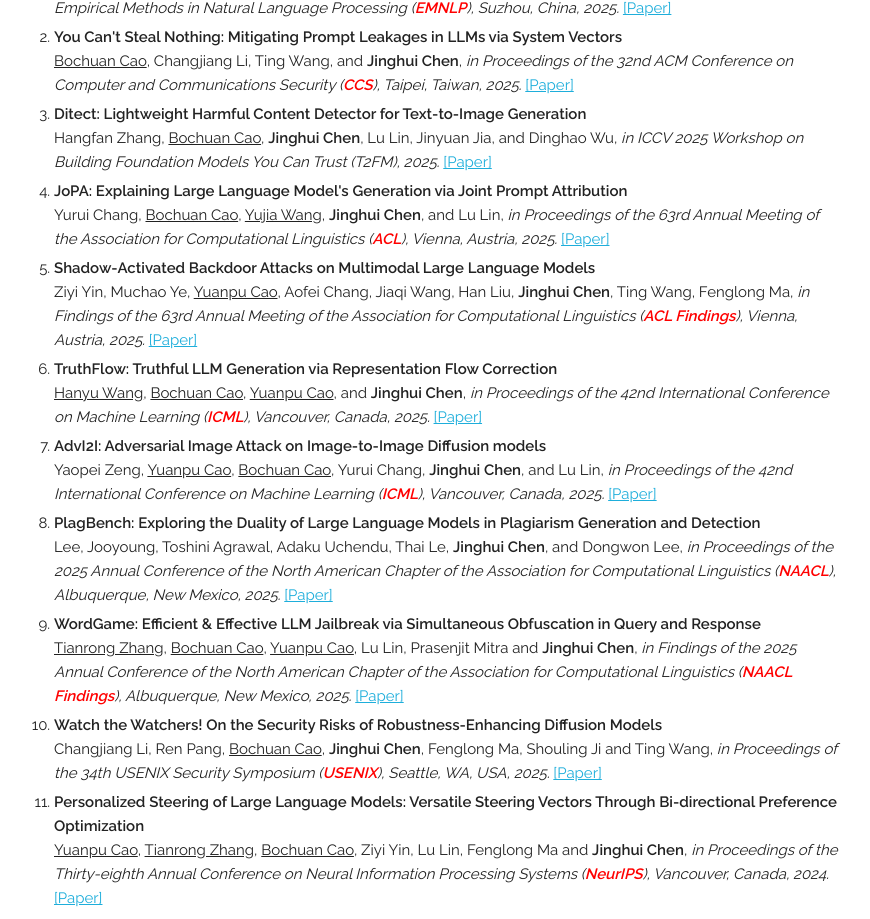
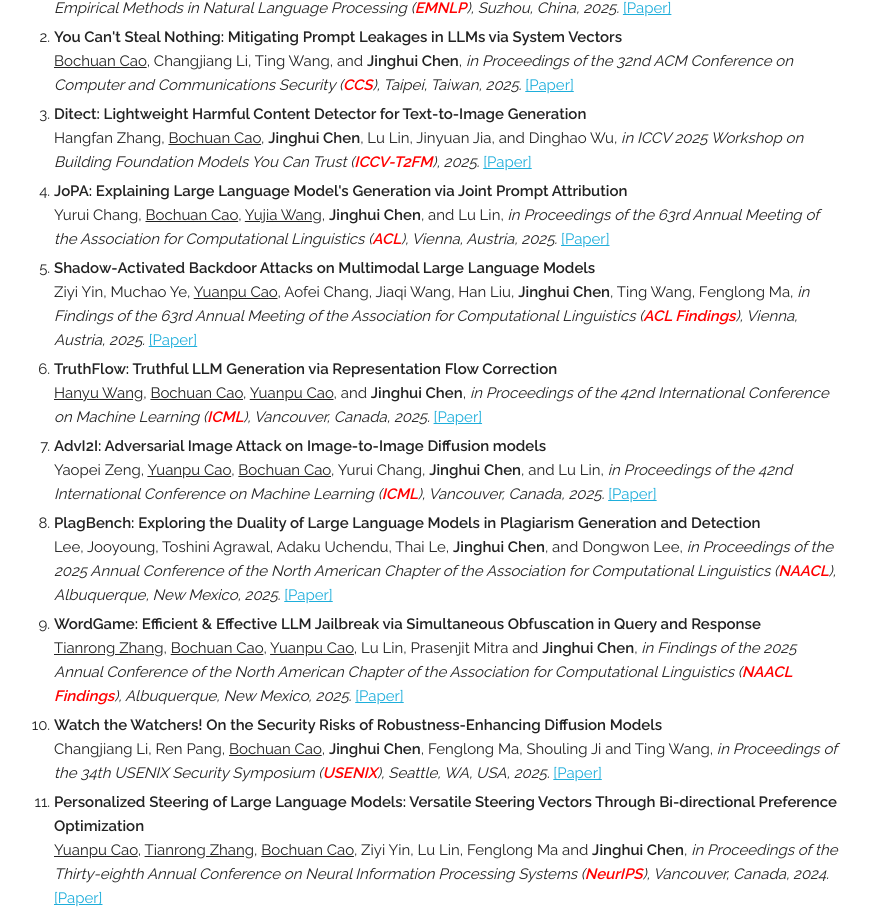
Before and after one commit to jinghuichen/jinghuichen.github.io, a plain HTML site: page index.html in a window 1280 px wide. Shown: the part 1935-2854 px from the top of the page, without its empty margins (196-1066 px from the left). Drawn offline with Linux system fonts and the light colour scheme.

Commit message:
Update index.html

```diff
--- a/index.html
+++ b/index.html
@@ -343,7 +343,7 @@
 
       <li class="paper">
         <b>Ditect: Lightweight Harmful Content Detector for Text-to-Image Generation</b><br>
-        <p>Hangfan Zhang, <u>Bochuan Cao</u>, <b>Jinghui Chen</b>, Lu Lin, Jinyuan Jia, and Dinghao Wu, <i>in ICCV 2025 Workshop on Building Foundation Models You Can Trust (T2FM), 2025.</i>
+        <p>Hangfan Zhang, <u>Bochuan Cao</u>, <b>Jinghui Chen</b>, Lu Lin, Jinyuan Jia, and Dinghao Wu, <i>in ICCV 2025 Workshop on Building Foundation Models You Can Trust (<strong style="color:red;">ICCV-T2FM</strong>), 2025.</i>
         <a href="#" target="_blank">[Paper]</a></p>
       </li>
 
@@ -867,7 +867,7 @@
 
       <li class="paper">
         <b>Ditect: Lightweight Harmful Content Detector for Text-to-Image Generation</b><br>
-        <p>Hangfan Zhang, <u>Bochuan Cao</u>, <b>Jinghui Chen</b>, Lu Lin, Jinyuan Jia, and Dinghao Wu, <i>in ICCV 2025 Workshop on Building Foundation Models You Can Trust (T2FM), 2025.</i>
+        <p>Hangfan Zhang, <u>Bochuan Cao</u>, <b>Jinghui Chen</b>, Lu Lin, Jinyuan Jia, and Dinghao Wu, <i>in ICCV 2025 Workshop on Building Foundation Models You Can Trust (<strong style="color:red;">ICCV-T2FM</strong>), 2025.</i>
         <a href="#" target="_blank">[Paper]</a></p>
       </li>
 
```
